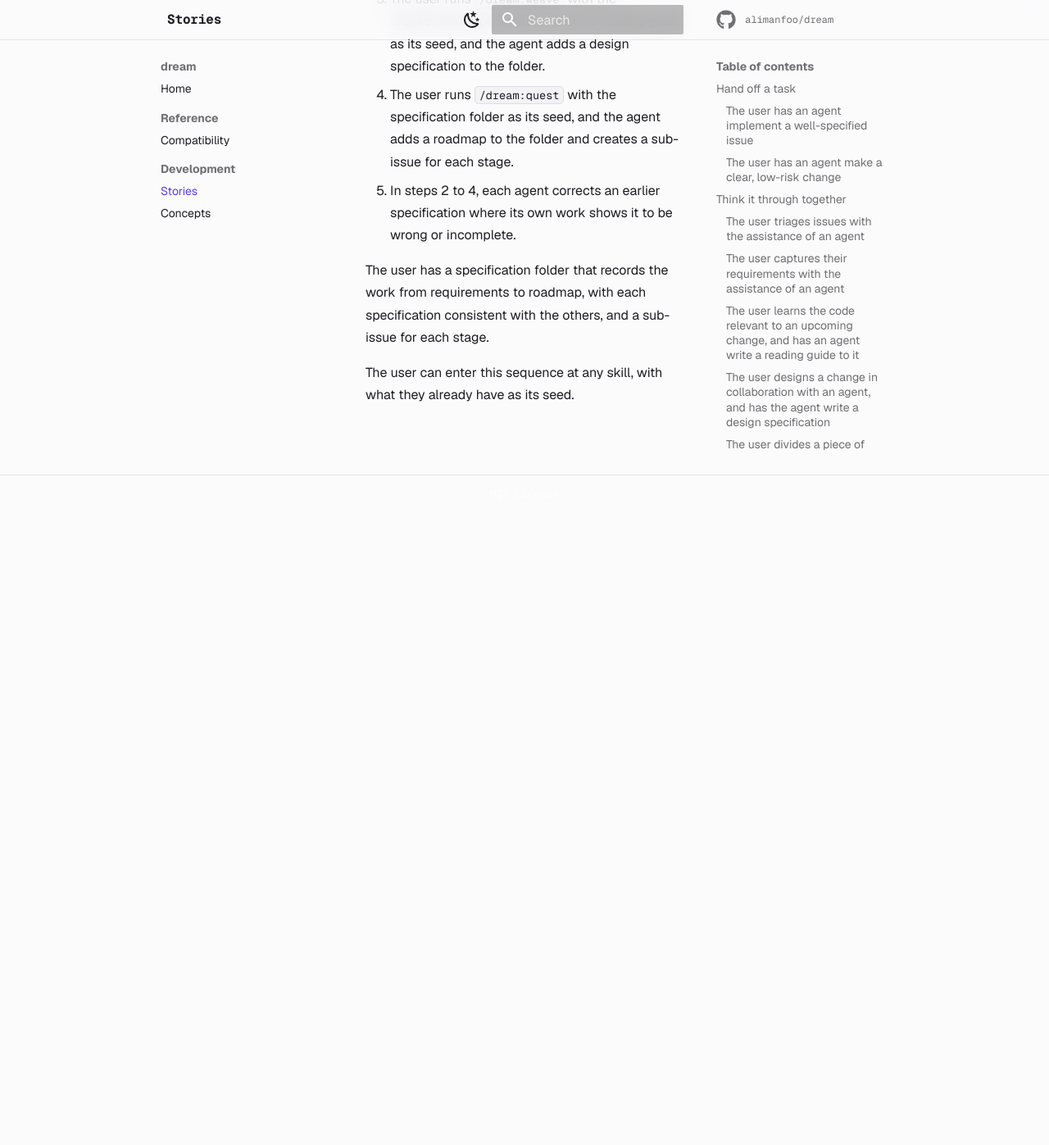
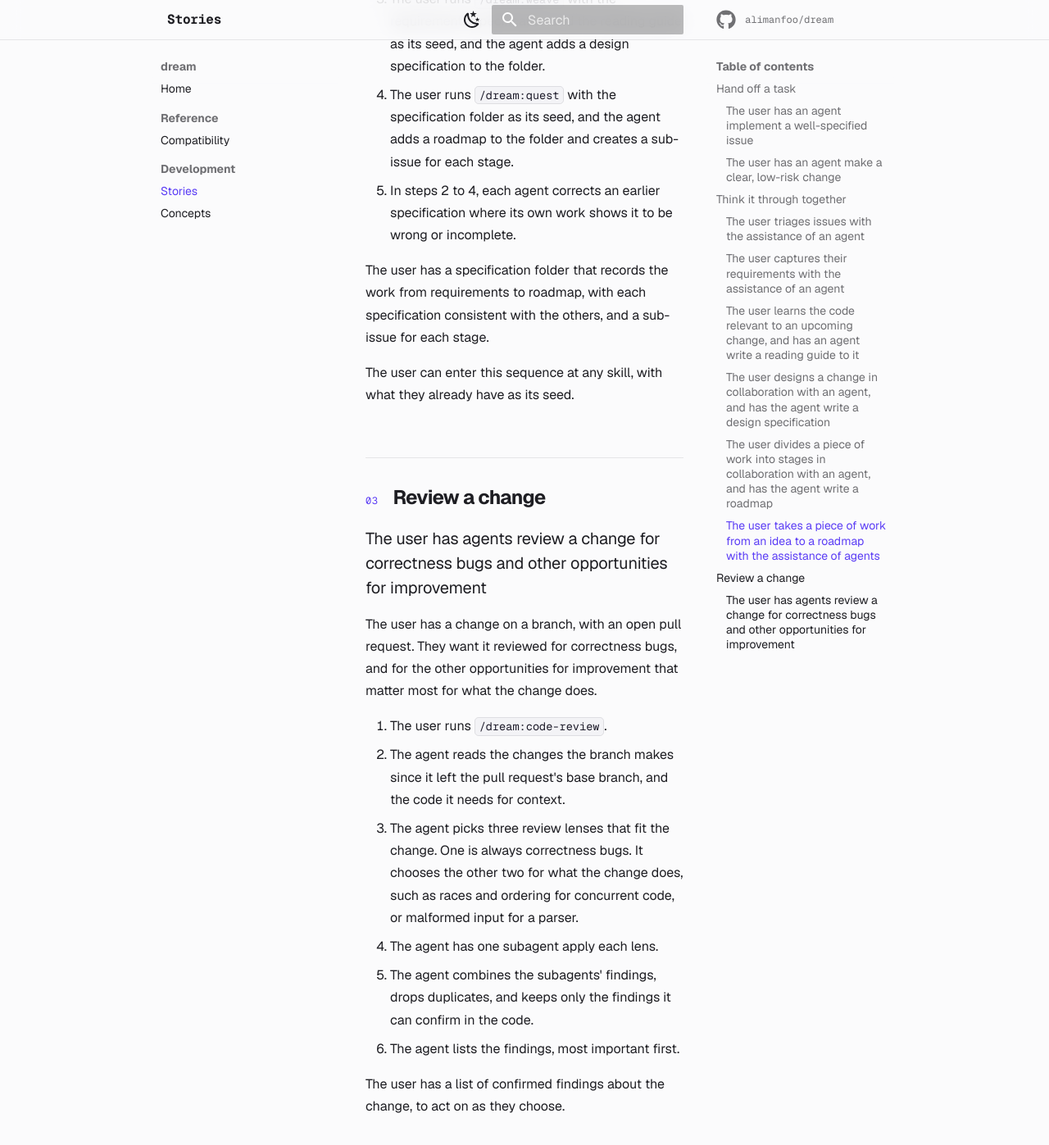
Before and after one commit to alimanfoo/dream, an MkDocs documentation site: the page built from docs/stories.md, in a window 1280 px wide and 1400 px high, scrolled down 12530 px. Shown: the top 1397 px of the window at 82% size. Built offline with MkDocs 1.6.1 and Material for MkDocs 9.7.7, drawn with Linux system fonts in a browser that asks for light colours; comment, search, counter and statistics services are not loaded; before the commit the page ends 13156 px from its top, so only the background shows below that.

Commit message:
Add the code review story
Co-Authored-By: Claude Opus 5.5 <noreply@anthropic.com>
Claude-Session: https://claude.ai/code/session_01SAXrSe6qiSN2QFtc3aSc9T

```diff
--- a/docs/stories.md
+++ b/docs/stories.md
@@ -315,3 +315,25 @@ each stage.
 
 The user can enter this sequence at any skill, with what they already have as
 its seed.
+
+## Review a change
+
+### The user has agents review a change for correctness bugs and other opportunities for improvement
+
+The user has a change on a branch, with an open pull request. They want it
+reviewed for correctness bugs, and for the other opportunities for improvement
+that matter most for what the change does.
+
+1. The user runs `/dream:code-review`.
+2. The agent reads the changes the branch makes since it left the pull request's
+   base branch, and the code it needs for context.
+3. The agent picks three review lenses that fit the change. One is always
+   correctness bugs. It chooses the other two for what the change does, such as
+   races and ordering for concurrent code, or malformed input for a parser.
+4. The agent has one subagent apply each lens.
+5. The agent combines the subagents' findings, drops duplicates, and keeps only
+   the findings it can confirm in the code.
+6. The agent lists the findings, most important first.
+
+The user has a list of confirmed findings about the change, to act on as they
+choose.
```
